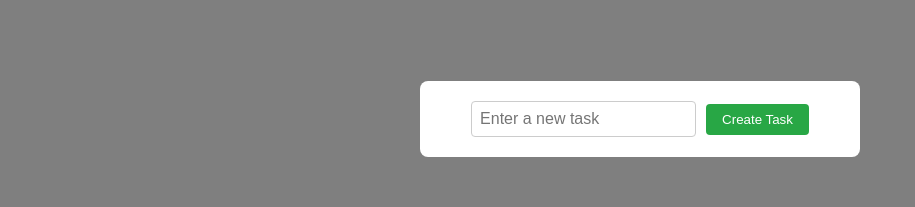
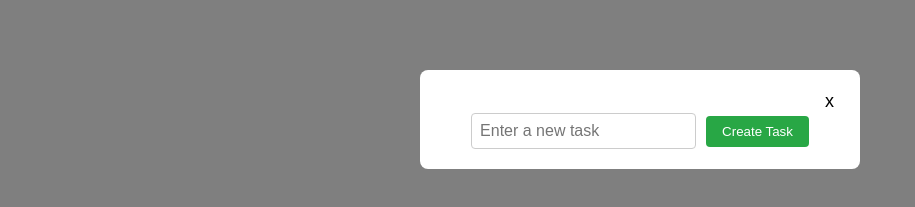
Before and after one commit to RoshAmal/task-manager, a React (Create React App) app in the folder frontend/: page / in a window 1280 px wide. Both pictures are taken after a click on the button "New Task". Shown: the part 281-488 px from the top of the page, without its empty margins (0-915 px from the left). Built offline with nearby package versions, Linux system fonts and the light colour scheme; no server answers.

Commit message:
Close button

```diff
--- a/frontend/src/App.js
+++ b/frontend/src/App.js
@@ -10,16 +10,16 @@ function App() {
     setRefreshTasks(prev => !prev);
   };
 
-  const onNewTaskClick = () => {
+  const toggleTaskCreationModal = () => {
     setShowTaskCreationModal(!showTaskCreationModal);
   };
 
   return (
     <div>
-      <button onClick={onNewTaskClick}>New Task</button>
+      <button onClick={toggleTaskCreationModal}>New Task</button>
       {
         showTaskCreationModal &&
-        <CreateTaskPane onTaskCreated={handleTaskCreated}/>
+        <CreateTaskPane onTaskCreated={handleTaskCreated} onClose={toggleTaskCreationModal}/>
       }
       <TaskList refreshTasks={refreshTasks}/>
     </div>
--- a/frontend/src/components/CreateTaskPane/CreateTaskPane.css
+++ b/frontend/src/components/CreateTaskPane/CreateTaskPane.css
@@ -17,6 +17,12 @@
   border-radius: 8px;
   width: 400px;
   text-align: center;
+}
+
+.modal-buttons{
+    display: flex;
+    justify-content: flex-end;
+    align-items: center;
 }
 
 .task-input {
@@ -39,3 +45,14 @@
 .create-task-btn:hover {
   background-color: #218838;
 }
+
+.close-btn {
+    background: none;
+    border: none;
+    font-size: 18px;
+    cursor: pointer;
+}
+
+.close-btn:hover {
+    color: red;
+}
--- a/frontend/src/components/CreateTaskPane/CreateTaskPane.js
+++ b/frontend/src/components/CreateTaskPane/CreateTaskPane.js
@@ -1,7 +1,7 @@
 import React, {useState} from 'react';
 import './CreateTaskPane.css';
 import axios from 'axios';
-const CreateTaskPane = ({ onTaskCreated }) => {
+const CreateTaskPane = ({ onTaskCreated, onClose }) => {
 	const [newTask,setNewTask] = useState('');
 	const handleInputChange = (e) => {
 		setNewTask(e.target.value);
@@ -20,10 +20,24 @@ const CreateTaskPane = ({ onTaskCreated }) => {
 			console.error('Error creating task:', error);
 		}
 		setNewTask('');
+		onClose();
 	};
+	const handleCloseClick = () => {
+		onClose();
+	};
+	const handleOverlayClick = (e) => {
+		if (e.target.className === 'task-create-overlay') {
+			onClose();
+		}
+	}
+
 	return (
-		<div className="task-create-overlay">
-			<div className="task-create-modal">
+		<div className="task-create-overlay" onClick={handleOverlayClick}>
+			<div className="task-create-modal" onClick={(e) => e.stopPropagation()}>
+				<div className="modal-buttons">
+					<button className="close-btn" onClick={handleCloseClick}>x</button>
+				</div>
+				<div className="modal-options">
 					<input
 						className="task-input"
 						type="text"
@@ -37,6 +51,7 @@ const CreateTaskPane = ({ onTaskCreated }) => {
 					</button>
 				</div>
 			</div>
+		</div>
 	);
 };
 
```
Lines whose indentation alone changed are shown as unchanged.
